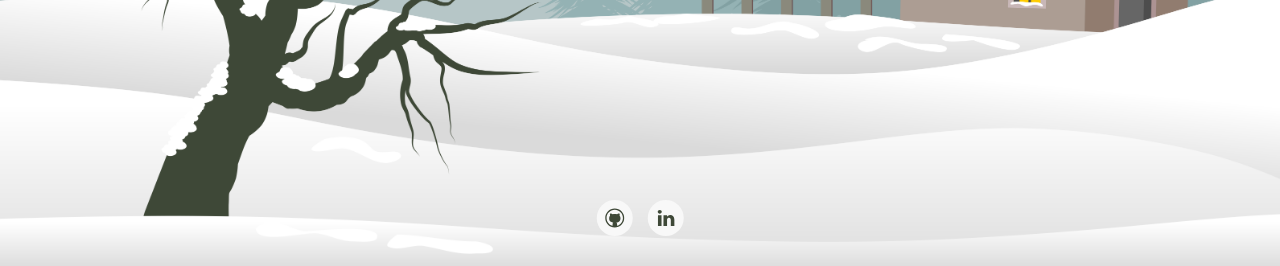
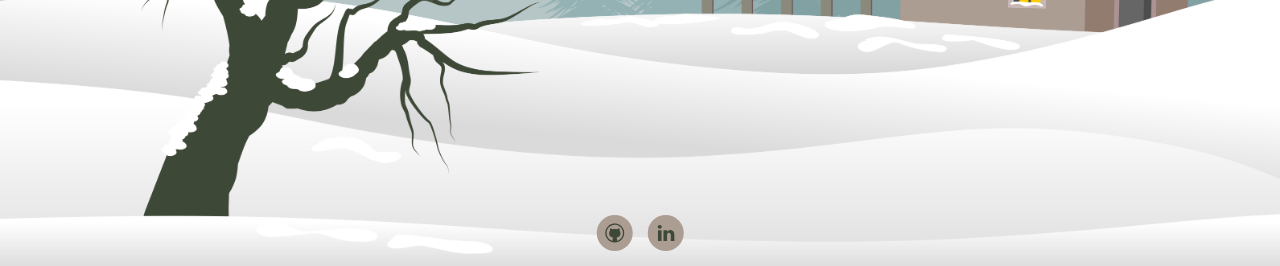
Before and after one commit to Vaibhav-28/flaskNchat, a Flask app: page /enter in a window 1280 px wide. Shown: the part 534-800 px from the top of the page. Run offline with Flask 2, Linux system fonts and the light colour scheme; a user stored in the database is signed in; some libraries are stand-ins or nearby versions.

Commit message:
tweaked icons

```diff
--- a/flasknchat/templates/base.html
+++ b/flasknchat/templates/base.html
@@ -72,9 +72,9 @@
     {% endwith %}
     {% block content %}
     {% endblock %}
-    <div class="container uk-position-medium uk-position-bottom-center">
-        <a href="https://github.com/Vaibhav-28/flaskNchat" class="uk-icon-button  " uk-icon="github-alt"></a>
-        <a href="https://www.linkedin.com/in/vaibhav-singh-sisodia-826b4b169/" class="uk-icon-button  uk-margin-small-left" uk-icon="linkedin"></a>
+    <div class="container uk-position-small uk-position-bottom-center">
+        <a href="https://github.com/Vaibhav-28/flaskNchat" class="uk-icon-button" uk-icon="github-alt" style="background-color: #ac9d93;" ></a>
+        <a href="https://www.linkedin.com/in/vaibhav-singh-sisodia-826b4b169/" class="uk-icon-button  uk-margin-small-left" uk-icon="linkedin" style="background-color: #ac9d93;"></a>
     </div>
 
     <script src="https://cdn.jsdelivr.net/npm/uikit@3.6.10/dist/js/uikit.min.js"></script>
--- a/flasknchat/templates/room.html
+++ b/flasknchat/templates/room.html
@@ -2,7 +2,7 @@
 {% block style %}
 .msgcontainer{
     font-family: 'Mouse Memoirs', sans-serif;
-    height:60vh;
+    height:62vh;
     overflow-y: scroll;
 }
 .msg {
```
